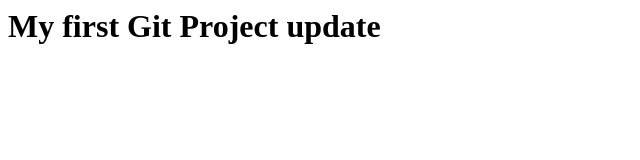
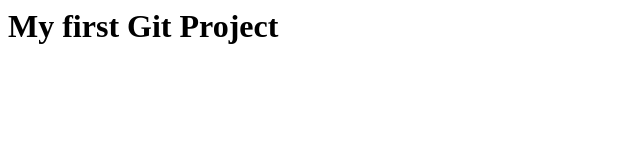
Before and after one commit to j2492200/GitProject1, a plain HTML site: page index.html in a window 1280 px wide. Shown: the whole page, without its empty margins (0-640 px from the left). Drawn offline with Linux system fonts and the light colour scheme.

Commit message:
Revert "update"
This reverts commit e0ab27b48561fc5bf18513f274e4cbf51a6b2a62.

```diff
--- a/index.html
+++ b/index.html
@@ -1 +1 @@
-<h1>My first Git Project update</h1>
+<h1>My first Git Project</h1>
```
